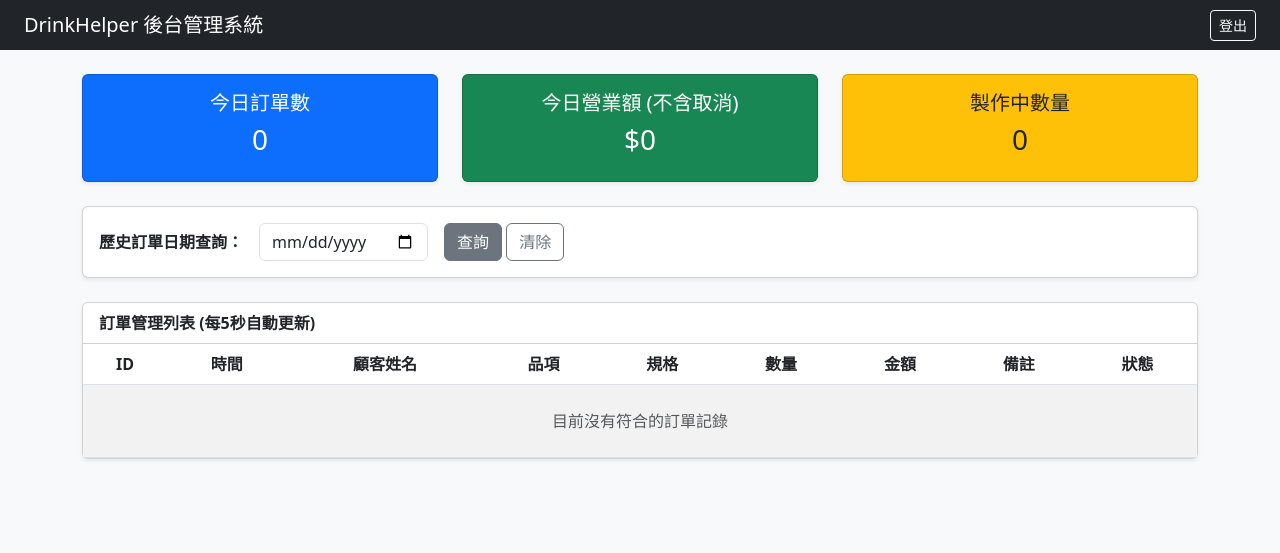
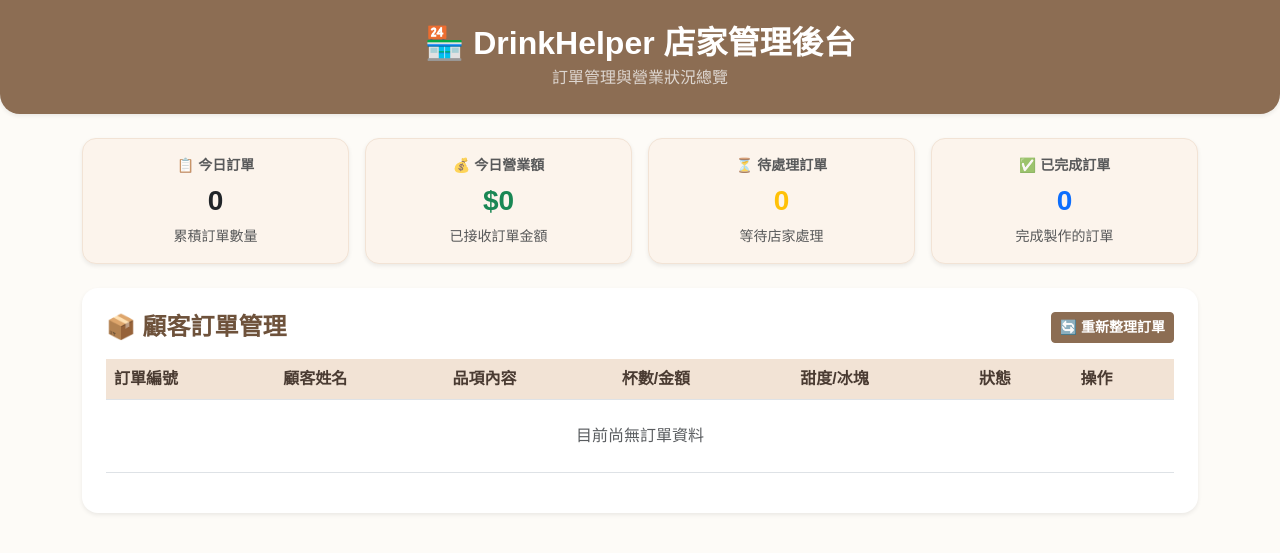
Before and after one commit to c115193201-lgtm/Repository-name, a Flask app: page /admin in a window 1280 px wide. Shown: the top 553 px of the page. Run offline with Flask 3, Linux system fonts and the light colour scheme; the visitor is signed in with stand-in values (Sample User, id 1).

Commit message:
Update admin.html

```diff
--- a/templates/admin.html
+++ b/templates/admin.html
@@ -3,129 +3,120 @@
 <head>
     <meta charset="UTF-8">
     <meta name="viewport" content="width=device-width, initial-scale=1.0">
-    <title>管理後台 - DrinkHelper</title>
+    <title>DrinkHelper 店家管理後台</title>
     <link href="https://cdn.jsdelivr.net/npm/bootstrap@5.3.0/dist/css/bootstrap.min.css" rel="stylesheet">
+    <style>
+        body {
+            background-color: #fdfbf7;
+            color: #4a3b32;
+            font-family: "Microsoft JhengHei", sans-serif;
+        }
+        .header-bg {
+            background-color: #8c6d53;
+            color: white;
+            border-bottom-left-radius: 20px;
+            border-bottom-right-radius: 20px;
+        }
+        .card {
+            border: none;
+            border-radius: 16px;
+            background-color: #ffffff;
+            box-shadow: 0 4px 15px rgba(140, 109, 83, 0.08);
+            transition: transform 0.2s;
+        }
+        .stat-card {
+            background-color: #fcf4ec;
+            border: 1px solid #f2e3d5;
+            border-radius: 14px;
+        }
+        .btn-primary {
+            background-color: #8c6d53;
+            border-color: #8c6d53;
+        }
+        .btn-primary:hover {
+            background-color: #735741;
+            border-color: #735741;
+        }
+        .table-custom th {
+            background-color: #f2e3d5;
+            color: #4a3b32;
+            border-top: none;
+        }
+    </style>
 </head>
-<body class="bg-light">
-    <nav class="navbar navbar-dark bg-dark px-4">
-        <span class="navbar-brand mb-0 h1">DrinkHelper 後台管理系統</span>
-        <a href="{{ url_for('admin_logout') }}" class="btn btn-outline-light btn-sm">登出</a>
-    </nav>
+<body>
+    <!-- 頂部標題區塊 -->
+    <div class="header-bg text-center py-4 px-3 mb-4 shadow-sm">
+        <h2 class="fw-bold mb-1">🏪 DrinkHelper 店家管理後台</h2>
+        <p class="mb-0 text-light opacity-75">訂單管理與營業狀況總覽</p>
+    </div>
 
-    <div class="container my-4">
-        <!-- 統計卡片 -->
-        <div class="row text-center mb-4">
-            <div class="col-md-4">
-                <div class="card bg-primary text-white p-3 shadow-sm">
-                    <h5>今日訂單數</h5>
-                    <h3>{{ today_count }}</h3>
+    <div class="container mb-5">
+        <!-- 數據統計看板 -->
+        <div class="row g-3 mb-4">
+            <div class="col-6 col-md-3">
+                <div class="stat-card p-3 text-center shadow-sm">
+                    <div class="text-muted fw-semibold small mb-1">📋 今日訂單</div>
+                    <div class="fs-3 fw-bold text-dark" id="stat-total-count">0</div>
+                    <div class="text-muted small mt-1">累積訂單數量</div>
                 </div>
             </div>
-            <div class="col-md-4">
-                <div class="card bg-success text-white p-3 shadow-sm">
-                    <h5>今日營業額 (不含取消)</h5>
-                    <h3>${{ today_revenue }}</h3>
+            <div class="col-6 col-md-3">
+                <div class="stat-card p-3 text-center shadow-sm">
+                    <div class="text-muted fw-semibold small mb-1">💰 今日營業額</div>
+                    <div class="fs-3 fw-bold text-success" id="stat-total-revenue">$0</div>
+                    <div class="text-muted small mt-1">已接收訂單金額</div>
                 </div>
             </div>
-            <div class="col-md-4">
-                <div class="card bg-warning text-dark p-3 shadow-sm">
-                    <h5>製作中數量</h5>
-                    <h3>{{ preparing_count }}</h3>
+            <div class="col-6 col-md-3">
+                <div class="stat-card p-3 text-center shadow-sm">
+                    <div class="text-muted fw-semibold small mb-1">⏳ 待處理訂單</div>
+                    <div class="fs-3 fw-bold text-warning" id="stat-pending-count">0</div>
+                    <div class="text-muted small mt-1">等待店家處理</div>
+                </div>
+            </div>
+            <div class="col-6 col-md-3">
+                <div class="stat-card p-3 text-center shadow-sm">
+                    <div class="text-muted fw-semibold small mb-1">✅ 已完成訂單</div>
+                    <div class="fs-3 fw-bold text-primary" id="stat-completed-count">0</div>
+                    <div class="text-muted small mt-1">完成製作的訂單</div>
                 </div>
             </div>
         </div>
 
-        <!-- 歷史日期查詢 -->
-        <div class="card p-3 mb-4 shadow-sm">
-            <form method="GET" class="row g-3 align-items-center">
-                <div class="col-auto">
-                    <label class="col-form-label fw-bold">歷史訂單日期查詢：</label>
-                </div>
-                <div class="col-auto">
-                    <input type="date" name="date" class="form-control" value="{{ date_filter }}">
-                </div>
-                <div class="col-auto">
-                    <button type="submit" class="btn btn-secondary">查詢</button>
-                    <a href="{{ url_for('admin_dashboard') }}" class="btn btn-outline-secondary">清除</a>
-                </div>
-            </form>
+        <!-- 顧客訂單管理區塊 -->
+        <div class="card p-4 shadow-sm">
+            <div class="d-flex justify-content-between align-items-center mb-3">
+                <h4 class="fw-bold mb-0" style="color: #6e523b;">📦 顧客訂單管理</h4>
+                <button class="btn btn-primary btn-sm fw-bold" onclick="location.reload()">🔄 重新整理訂單</button>
             </div>
 
-        <!-- 訂單列表 -->
-        <div class="card shadow-sm">
-            <div class="card-header bg-white fw-bold">訂單管理列表 (每5秒自動更新)</div>
-            <div class="card-body p-0">
             <div class="table-responsive">
-                    <table class="table table-striped mb-0 align-middle text-center">
+                <table class="table table-hover align-middle table-custom">
                     <thead>
                         <tr>
-                                <th>ID</th>
-                                <th>時間</th>
+                            <th>訂單編號</th>
                             <th>顧客姓名</th>
-                                <th>品項</th>
-                                <th>規格</th>
-                                <th>數量</th>
-                                <th>金額</th>
-                                <th>備註</th>
+                            <th>品項內容</th>
+                            <th>杯數/金額</th>
+                            <th>甜度/冰塊</th>
                             <th>狀態</th>
+                            <th>操作</th>
                         </tr>
                     </thead>
-                        <tbody>
-                            {% for order in orders %}
+                    <tbody id="orders-table-body">
+                        <!-- 動態載入訂單 -->
                         <tr>
-                                <td>{{ order.id }}</td>
-                                <td>{{ order.created_at.strftime('%m-%d %H:%M') }}</td>
-                                <td>{{ order.customer_name }}</td>
-                                <td>{{ order.drink_name }}</td>
-                                <td>{{ order.sugar }} / {{ order.ice }} / {{ order.size }} / {{ order.topping }}</td>
-                                <td>{{ order.quantity }}</td>
-                                <td>${{ order.total_price }}</td>
-                                <td>{{ order.notes or '-' }}</td>
-                                <td>
-                                    <select class="form-select form-select-sm status-select" data-id="{{ order.id }}">
-                                        <option value="製作中" {% if order.status == '製作中' %}selected{% endif %}>製作中</option>
-                                        <option value="已完成" {% if order.status == '已完成' %}selected{% endif %}>已完成</option>
-                                        <option value="已取消" {% if order.status == '已取消' %}selected{% endif %}>已取消</option>
-                                    </select>
-                                </td>
+                            <td colspan="7" class="text-center text-muted py-4">目前尚無訂單資料</td>
                         </tr>
-                            {% else %}
-                            <tr>
-                                <td colspan="9" class="text-center py-4 text-muted">目前沒有符合的訂單記錄</td>
-                            </tr>
-                            {% endfor %}
                     </tbody>
                 </table>
             </div>
         </div>
     </div>
-    </div>
 
     <script>
-        // 狀態修改綁定
-        document.querySelectorAll('.status-select').forEach(select => {
-            select.addEventListener('change', function() {
-                const orderId = this.dataset.id;
-                const newStatus = this.value;
-
-                fetch(`/admin/order/${orderId}/status`, {
-                    method: 'POST',
-                    headers: { 'Content-Type': 'application/json' },
-                    body: JSON.stringify({ status: newStatus })
-                })
-                .then(res => res.json())
-                .then(data => {
-                    if (!data.success) {
-                        alert('更新狀態失敗');
-                    }
-                });
-            });
-        });
-
-        // 每 5 秒自動輪詢更新後台
-        setInterval(() => {
-            location.reload();
-        }, 5000);
+        // 這裡可依後端 API 串接實際訂單資料，目前維持預設框架與奶茶色互動
     </script>
 </body>
 </html>
```
Lines whose indentation alone changed are shown as unchanged.
